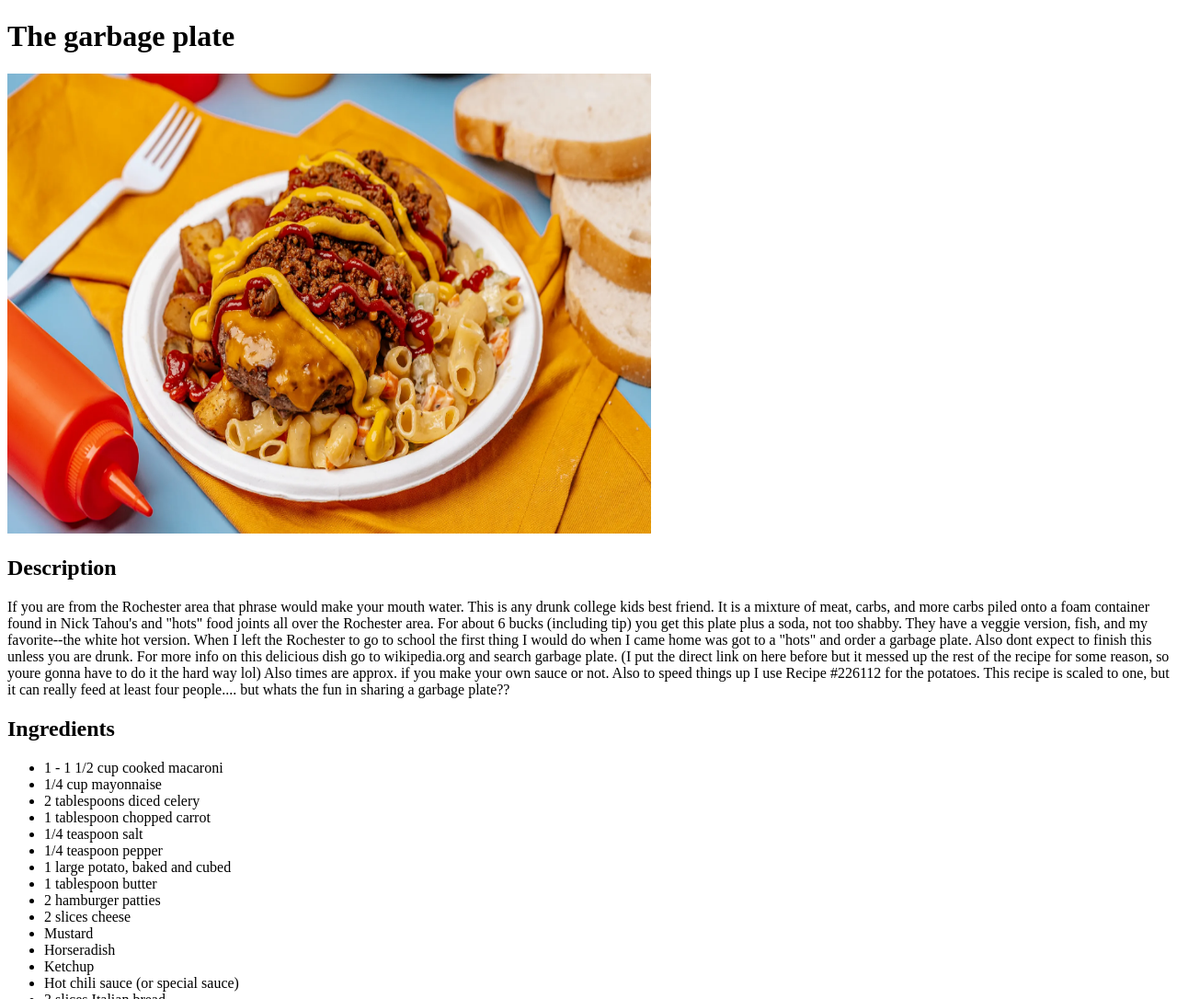
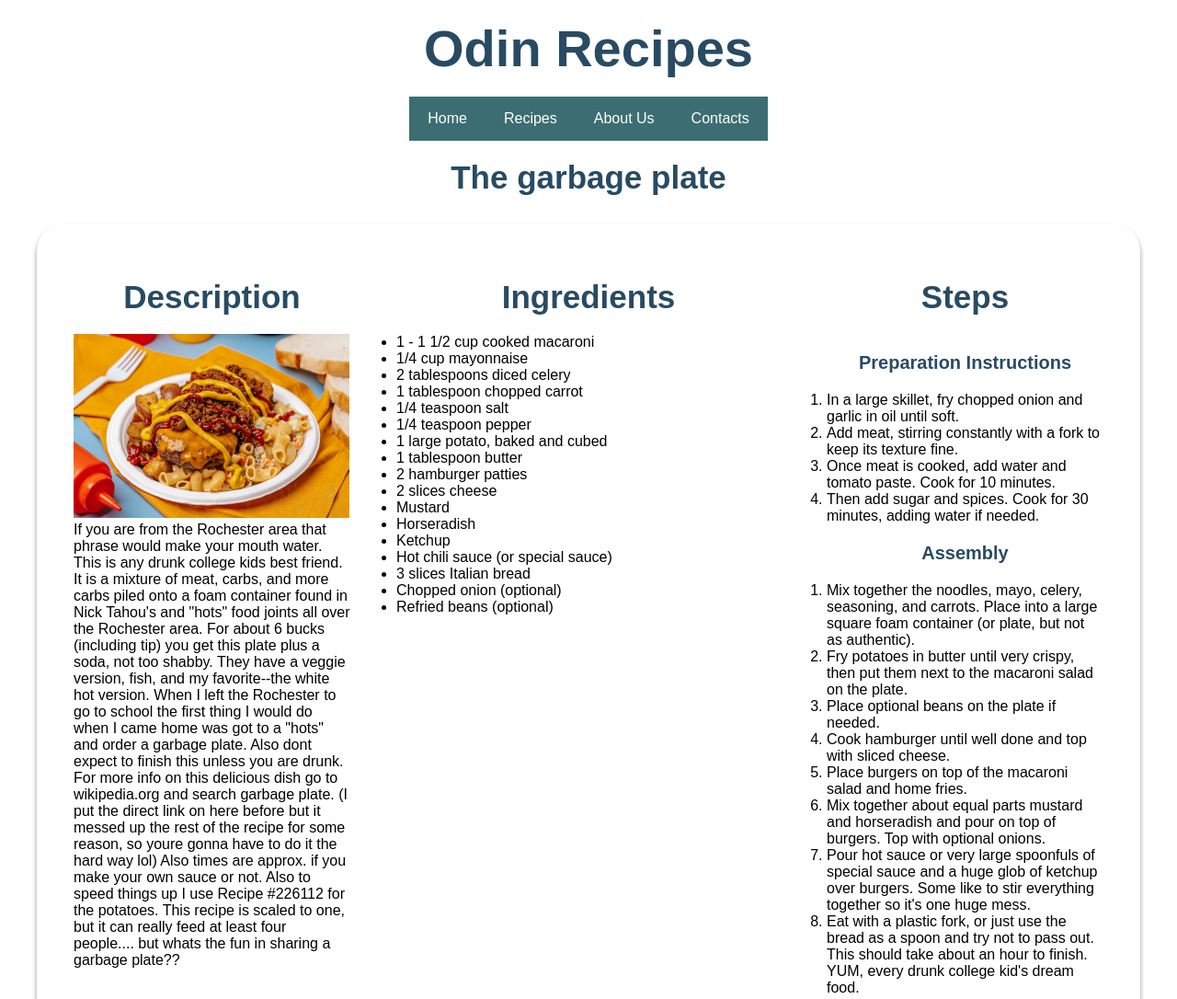
Before and after one commit to mihailupu99/odin-recipes3, a plain HTML site: page recipes/garbage_plate.html in a window 1280 px wide. Shown: the top 1086 px of the page at 92% size. Drawn offline with Linux system fonts and the light colour scheme.

Commit message:
Create and style card for the garbage plate.

```diff
--- a/recipes/garbage_plate.html
+++ b/recipes/garbage_plate.html
@@ -3,34 +3,51 @@
   <head>
     <meta charset="UTF-8" />
     <meta name="viewport" content="width=device-width, initial-scale=1.0" />
+    <link rel="stylesheet" href="styles.css" />
     <title>The garbage plate</title>
   </head>
   <body>
-    <h1>The garbage plate</h1>
+    <div class="main-container">
+      <h1>Odin Recipes</h1>
+      <nav class="navbar">
+        <a href="#">Home</a>
+        <a href="#">Recipes</a>
+        <a href="#">About Us</a>
+        <a href="#">Contacts</a>
+      </nav>
+
+      <h2>The garbage plate</h2>
+      <div class="recipe-container">
+        <div class="img-col">
+          <h2>Description</h2>
           <img
             src="../images/garbage_plate_img.webp"
             alt="An image of the recipe garbage plate"
             height="500"
             width="700"
           />
-    <h2>Description</h2>
+
           <p>
             If you are from the Rochester area that phrase would make your mouth
-      water. This is any drunk college kids best friend. It is a mixture of
-      meat, carbs, and more carbs piled onto a foam container found in Nick
-      Tahou's and "hots" food joints all over the Rochester area. For about 6
-      bucks (including tip) you get this plate plus a soda, not too shabby. They
-      have a veggie version, fish, and my favorite--the white hot version. When
-      I left the Rochester to go to school the first thing I would do when I
-      came home was got to a "hots" and order a garbage plate. Also dont expect
-      to finish this unless you are drunk. For more info on this delicious dish
-      go to wikipedia.org and search garbage plate. (I put the direct link on
-      here before but it messed up the rest of the recipe for some reason, so
-      youre gonna have to do it the hard way lol) Also times are approx. if you
-      make your own sauce or not. Also to speed things up I use Recipe #226112
-      for the potatoes. This recipe is scaled to one, but it can really feed at
-      least four people.... but whats the fun in sharing a garbage plate??
+            water. This is any drunk college kids best friend. It is a mixture
+            of meat, carbs, and more carbs piled onto a foam container found in
+            Nick Tahou's and "hots" food joints all over the Rochester area. For
+            about 6 bucks (including tip) you get this plate plus a soda, not
+            too shabby. They have a veggie version, fish, and my favorite--the
+            white hot version. When I left the Rochester to go to school the
+            first thing I would do when I came home was got to a "hots" and
+            order a garbage plate. Also dont expect to finish this unless you
+            are drunk. For more info on this delicious dish go to wikipedia.org
+            and search garbage plate. (I put the direct link on here before but
+            it messed up the rest of the recipe for some reason, so youre gonna
+            have to do it the hard way lol) Also times are approx. if you make
+            your own sauce or not. Also to speed things up I use Recipe #226112
+            for the potatoes. This recipe is scaled to one, but it can really
+            feed at least four people.... but whats the fun in sharing a garbage
+            plate??
           </p>
+        </div>
+        <div class="ingred-col">
           <h2>Ingredients</h2>
           <ul>
             <li>1 - 1 1/2 cup cooked macaroni</li>
@@ -51,49 +68,59 @@
             <li>Chopped onion (optional)</li>
             <li>Refried beans (optional)</li>
           </ul>
+        </div>
+        <div class="prepare-col">
           <h2>Steps</h2>
           <h3>Preparation Instructions</h3>
           <ol>
             <li>
-        In a large skillet, fry chopped onion and garlic in oil until soft.
+              In a large skillet, fry chopped onion and garlic in oil until
+              soft.
             </li>
             <li>
-        Add meat, stirring constantly with a fork to keep its texture fine.
+              Add meat, stirring constantly with a fork to keep its texture
+              fine.
             </li>
             <li>
-        Once meat is cooked, add water and tomato paste. Cook for 10 minutes.
+              Once meat is cooked, add water and tomato paste. Cook for 10
+              minutes.
             </li>
             <li>
-        Then add sugar and spices. Cook for 30 minutes, adding water if needed.
+              Then add sugar and spices. Cook for 30 minutes, adding water if
+              needed.
             </li>
           </ol>
           <h3>Assembly</h3>
           <ol>
             <li>
-        Mix together the noodles, mayo, celery, seasoning, and carrots. Place
-        into a large square foam container (or plate, but not as authentic).
+              Mix together the noodles, mayo, celery, seasoning, and carrots.
+              Place into a large square foam container (or plate, but not as
+              authentic).
             </li>
             <li>
-        Fry potatoes in butter until very crispy, then put them next to the
-        macaroni salad on the plate.
+              Fry potatoes in butter until very crispy, then put them next to
+              the macaroni salad on the plate.
             </li>
             <li>Place optional beans on the plate if needed.</li>
             <li>Cook hamburger until well done and top with sliced cheese.</li>
             <li>Place burgers on top of the macaroni salad and home fries.</li>
             <li>
-        Mix together about equal parts mustard and horseradish and pour on top
-        of burgers. Top with optional onions.
+              Mix together about equal parts mustard and horseradish and pour on
+              top of burgers. Top with optional onions.
             </li>
             <li>
-        Pour hot sauce or very large spoonfuls of special sauce and a huge glob
-        of ketchup over burgers. Some like to stir everything together so it's
-        one huge mess.
+              Pour hot sauce or very large spoonfuls of special sauce and a huge
+              glob of ketchup over burgers. Some like to stir everything
+              together so it's one huge mess.
             </li>
             <li>
-        Eat with a plastic fork, or just use the bread as a spoon and try not to
-        pass out. This should take about an hour to finish.
+              Eat with a plastic fork, or just use the bread as a spoon and try
+              not to pass out. This should take about an hour to finish.
             </li>
           </ol>
           <p>YUM, every drunk college kid's dream food.</p>
+        </div>
+      </div>
+    </div>
   </body>
 </html>
--- /dev/null
+++ b/recipes/styles.css
@@ -0,0 +1,85 @@
+* {
+  margin: 0;
+  padding: 0;
+  box-sizing: border-box;
+}
+
+@import url("https://fonts.googleapis.com/css2?family=Montserrat:ital,wght@0,100..900;1,100..900&display=swap");
+
+body {
+  font-family: "Montseratt", sans-serif;
+  display: flex;
+  flex-direction: column;
+  justify-content: center;
+  align-items: center;
+}
+
+.main-container {
+  width: 1200px;
+  display: flex;
+  flex-direction: column;
+  align-items: center;
+}
+
+h1 {
+  font-size: 56px;
+  padding: 20px;
+  text-align: center;
+  color: #284b63;
+}
+
+h2 {
+  font-size: 35px;
+  padding: 20px;
+  text-align: center;
+  color: #284b63;
+}
+
+h3 {
+  font-size: 20px;
+  padding: 20px;
+  text-align: center;
+  color: #284b63;
+}
+
+.navbar {
+  display: flex;
+  background-color: #3c6e71;
+  /* padding: 10px 10px; */
+}
+
+.navbar a {
+  text-decoration: none;
+  color: #fff;
+  padding: 15px 20px;
+}
+
+img {
+  width: 300px;
+  height: 200px;
+  object-fit: cover;
+}
+
+.recipe-container {
+  display: flex;
+  flex-direction: row;
+  justify-content: center;
+  padding: 15px;
+  margin: 10px 0 50px 0;
+  border-radius: 30px;
+  box-shadow: 0 4px 4px 1px rgba(0, 0, 0, 0.3);
+}
+
+.img-col {
+  width: 30%;
+  padding: 25px;
+}
+
+.ingred-col {
+  width: 40%;
+  padding: 25px;
+}
+.prepare-col {
+  width: 30%;
+  padding: 25px;
+}
```
Lines whose indentation alone changed are shown as unchanged.
